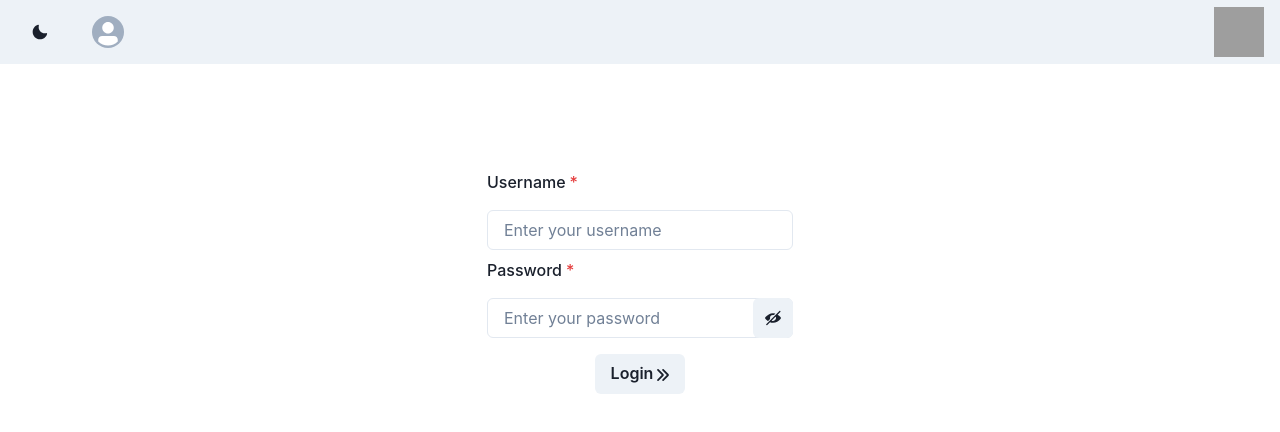
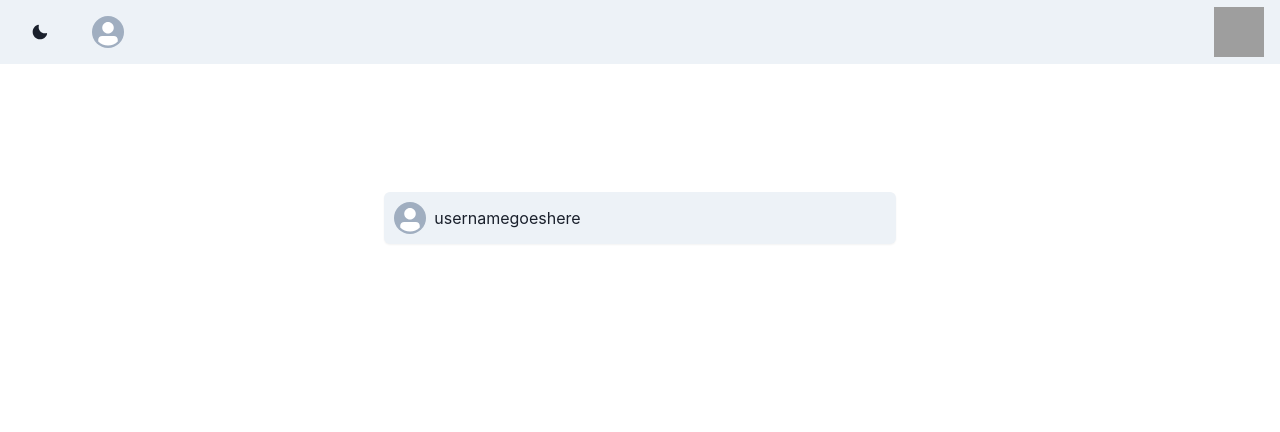
Before and after one commit to Mohammad5566/quickchat, a React (Create React App) app in the folder frontend/: page / in a window 1280 px wide. Shown: the top 432 px of the page. Built offline with nearby package versions, Linux system fonts and the light colour scheme; grey boxes are pictures that could not be loaded.

Commit message:
Integrating backend SocketIO with front-end to enable chat between users

```diff
--- a/frontend/src/App.js
+++ b/frontend/src/App.js
@@ -8,8 +8,8 @@ function App() {
   return (
     <ChakraProvider>
       <Navbar />
-      <Login />
-      {/*<Chatroom />*/}
+      {/* <Login /> */}
+      <Chatroom />
     </ChakraProvider>
   );
 }
--- a/frontend/src/components/Chatroom.js
+++ b/frontend/src/components/Chatroom.js
@@ -1,14 +1,31 @@
 import React, { useState } from "react";
-import { Box, Avatar, VStack, HStack } from "@chakra-ui/react";
+import {
+  Box,
+  Text,
+  Avatar,
+  VStack,
+  HStack,
+  useColorModeValue,
+} from "@chakra-ui/react";
 
 function Chatroom() {
+  const userInfo = (
+    <HStack padding="2% 2% 2% 2%" justifyContent="start">
+      <Avatar size={"sm"} />
+      <Text>usernamegoeshere</Text>
+    </HStack>
+  );
+
+  const chatBox = <></>;
+
   return (
-    <Box>
-      <VStack>
-        <HStack>
-          <Avatar size={"sm"} />
-        </HStack>
-      </VStack>
+    <Box
+      margin="10% 30% 10% 30%"
+      boxShadow="sm"
+      rounded="md"
+      bg={useColorModeValue("gray.100", "gray.900")}
+    >
+      {userInfo}
     </Box>
   );
 }
--- a/frontend/src/components/Login.js
+++ b/frontend/src/components/Login.js
@@ -6,7 +6,6 @@ import {
   Button,
   FormLabel,
   FormControl,
-  FormErrorMessage,
   InputGroup,
   InputRightElement,
   VStack,
```
Also changed, not shown: 1 other file (tests, documents, lock files or other folders).
